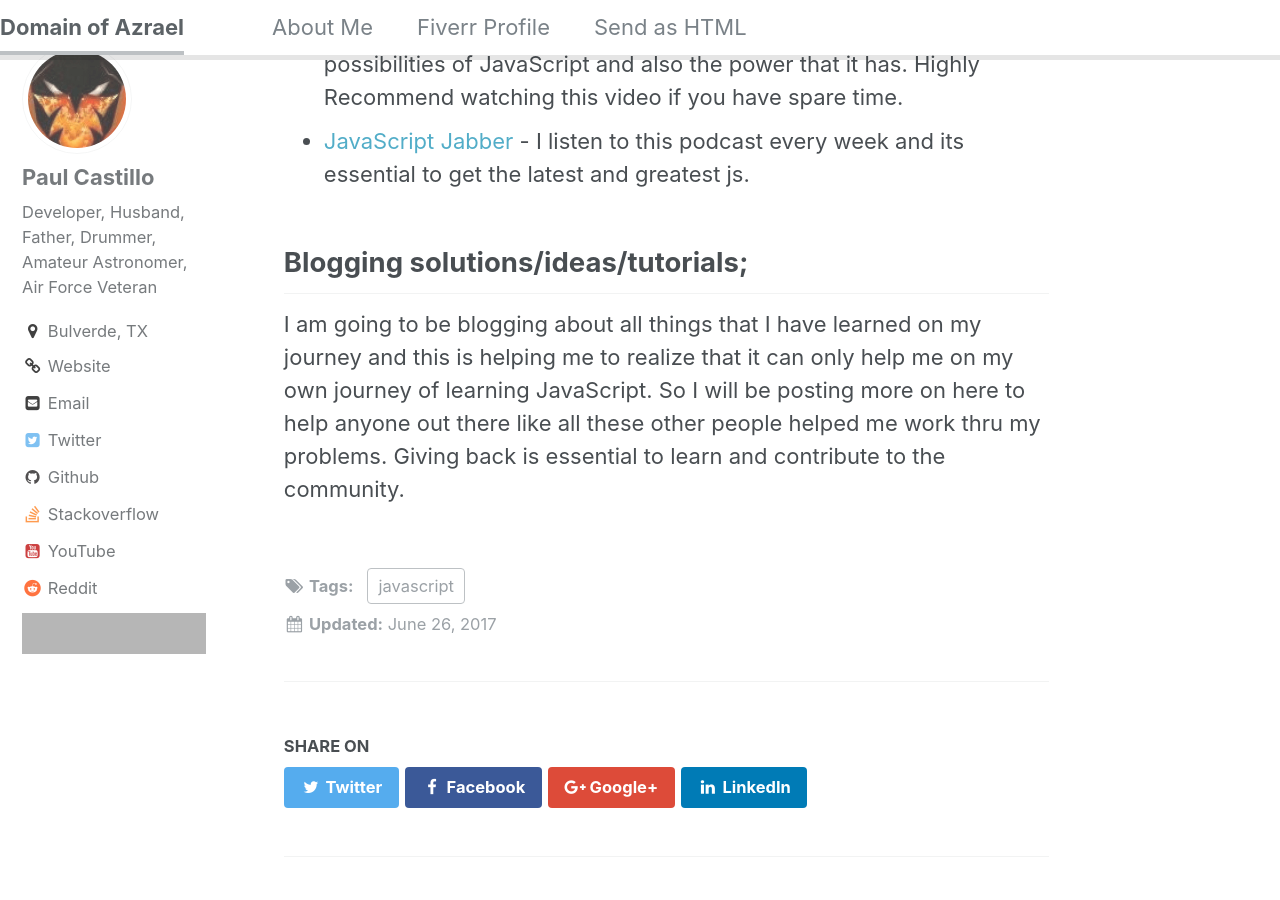
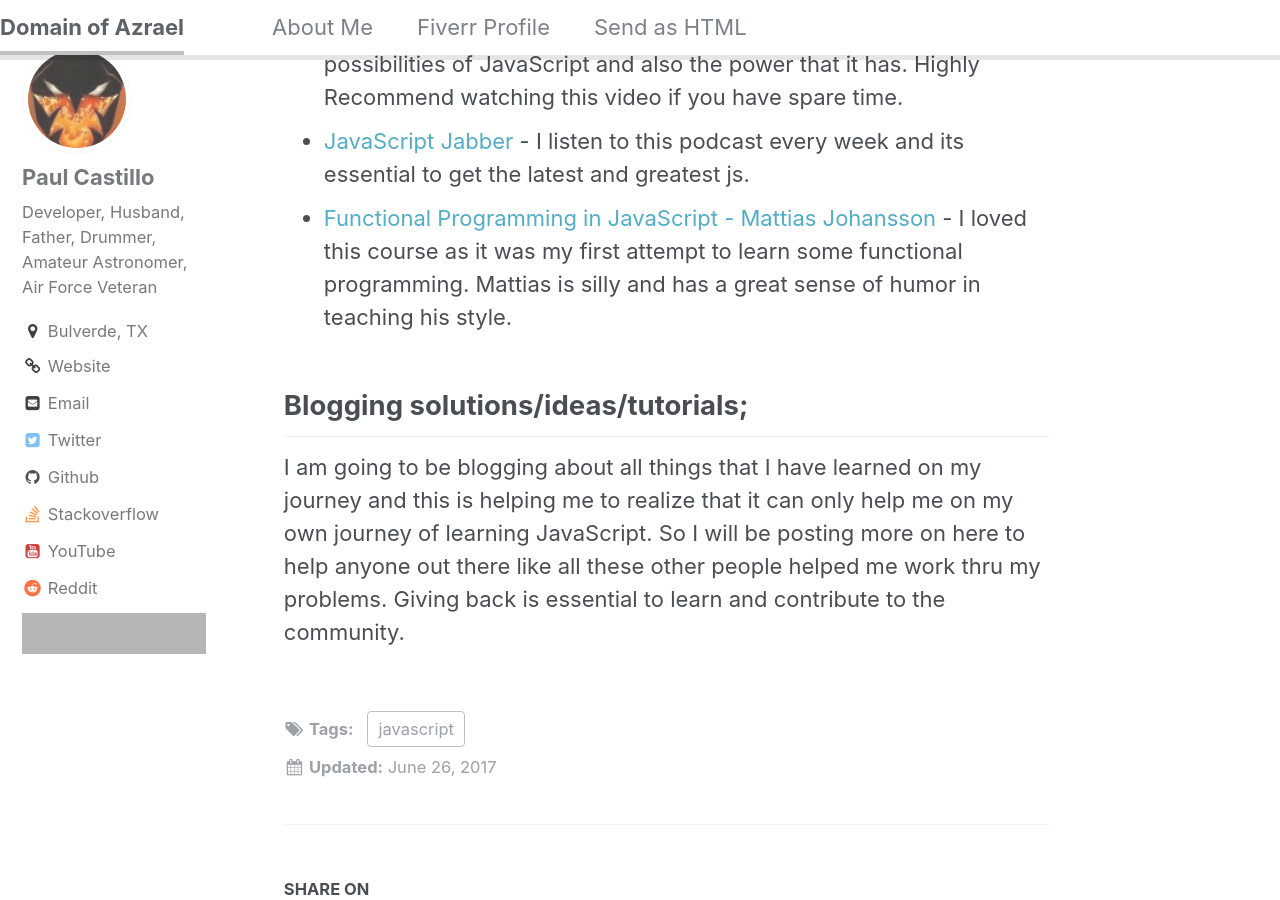
Before and after one commit to pcast01/pcast01.github.io, a Jekyll site: the page built from _posts/2017-06-26-Javascript-Learning.md, in a window 1280 px wide and 900 px high, scrolled down 1807 px. Built offline with Jekyll 4.4.1, drawn with Linux system fonts in a browser that asks for light colours; comment, search, counter and statistics services are not loaded; some of the changed text lies outside the part shown; grey boxes are pictures that could not be loaded.

Commit message:
Added one more link and changed links to open new window.

```diff
--- a/_posts/2017-06-26-Javascript-Learning.md
+++ b/_posts/2017-06-26-Javascript-Learning.md
@@ -7,7 +7,7 @@
 ---
 {{ page.date | date: '%B %d, %Y' }}
 
-# How I am learning <a href="https://en.wikipedia.org/wiki/JavaScript" target="_blank">JavaScript</a>;
+# How I am learning <a href="https://en.wikipedia.org/wiki/JavaScript" target="_blank">JavaScript;</a>
 Lately I have been trying to learn all I can about JavaScript. Coming from a background of .Net it was a little troublesome at first because lets face it JavaScript was a pain when I started learning it and it was a chore at best. Within the past year I have begun embracing it and all its odd complexities. Now I am just fascinated with its flexibility and popularity. Here are some of the ways I am learning it.
 
 ## Learning by solving real-world problems;
@@ -19,11 +19,12 @@
 
 ## Tutorials/Videos;
 * <a href="https://frontendmasters.com/" target="_blank">Advanced Javascript - Kyle Simpson</a> -  I enjoyed this video series by <a href="https://github.com/getify" target="_blank">Kyle</a> and I highly recommend watching it.
-* [Javascript Fundamentals - Rithm School](https://www.rithmschool.com/courses#jsfundamentals) - This is a great source to learn from as they have lots of videos and examples to learn from. They also have a github repo setup with questions and answers to go thru.
-* [Practical Javascript by Gordon Zhu](https://watchandcode.com/p/practical-javascript) - I love <a href="https://github.com/gordonmzhu" target="_blank">Gordon's</a> teaching style as he relays all his information in an easy to understand way. I learned a lot by following along with him on learning practical JavaScript. I really like his workflow as well, he goes thru many iterations and refactoring of his code.
+* <a href="https://www.rithmschool.com/courses#jsfundamentals" target="_blank">Javascript Fundamentals - Rithm School</a>- This is a great source to learn from as they have lots of videos and examples to learn from. They also have a github repo setup with questions and answers to go thru.
+* <a href="https://watchandcode.com/p/practical-javascript" target="_blank">Practical Javascript by Gordon Zhu</a> - I love <a href="https://github.com/gordonmzhu" target="_blank">Gordon's</a> teaching style as he relays all his information in an easy to understand way. I learned a lot by following along with him on learning practical JavaScript. I really like his workflow as well, he goes thru many iterations and refactoring of his code.
 * <a href="https://javascript30.com/" target="_blank">JavaScript 30 - Wes Bos</a> - This free course is a gold mine of great tutorials and real-world examples. Filled with lots of <a href="https://stackoverflow.com/questions/3934826/what-do-people-mean-by-dom-manipulation-and-how-would-i-do-that" target="_blank">DOM manipulation</a> and <a href="https://github.com/lukehoban/es6features" target="_blank">ES6</a> techniques. Wes is a great teacher and showed me a lot of ways to constructively look at my coding.
 * <a href="https://youtu.be/eJV-hqQGZXU" target="_blank">Scott Hanselman's JavaScript & the Rise of the Virtual Machine</a> - This is the video(which I was there live) that really opened my eyes to the possibilities of JavaScript and also the power that it has. Highly Recommend watching this video if you have spare time.
 * <a href="https://devchat.tv/js-jabber" target="_blank">JavaScript Jabber </a>- I listen to this podcast every week and its essential to get the latest and greatest js.
+* <a href="https://arkmont.com/functional-programming-in-javascript" target="_blank">Functional Programming in JavaScript - Mattias Johansson</a> - I loved this course as it was my first attempt to learn some functional programming. Mattias is silly and has a great sense of humor in teaching his style.
 
 ## Blogging solutions/ideas/tutorials;
 I am going to be blogging about all things that I have learned on my journey and this is helping me to realize that it can only help me on my own journey of learning JavaScript. So I will be posting more on here to help anyone out there like all these other people helped me work thru my problems. Giving back is essential to learn and contribute to the community.
```
